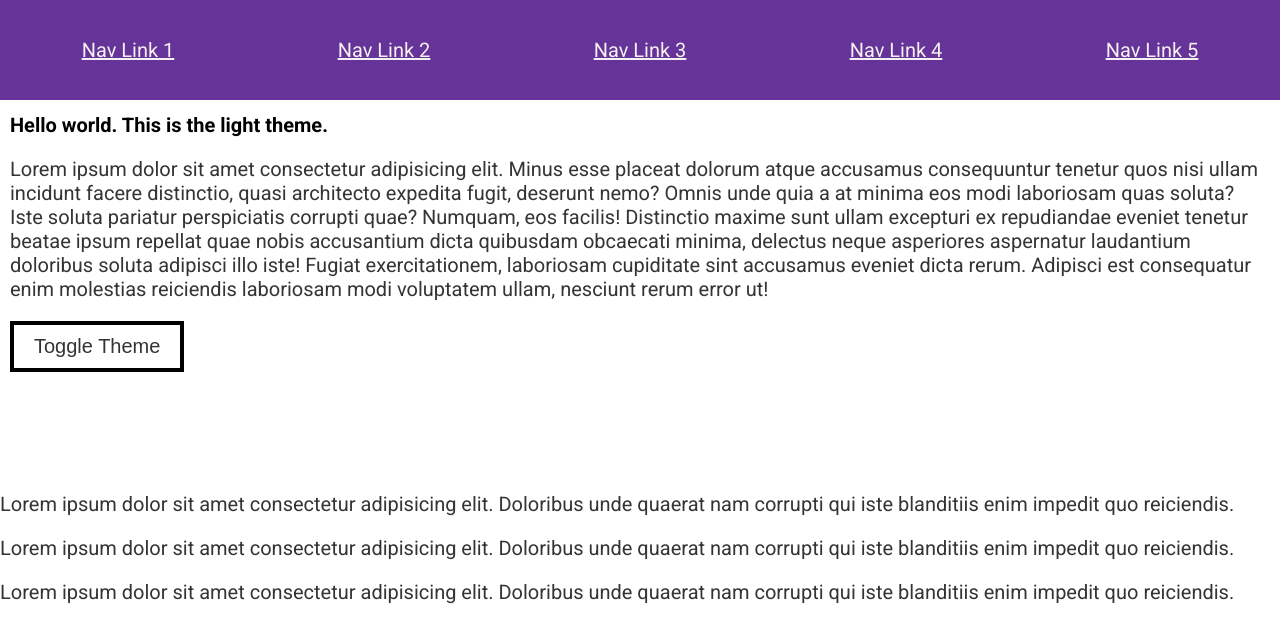
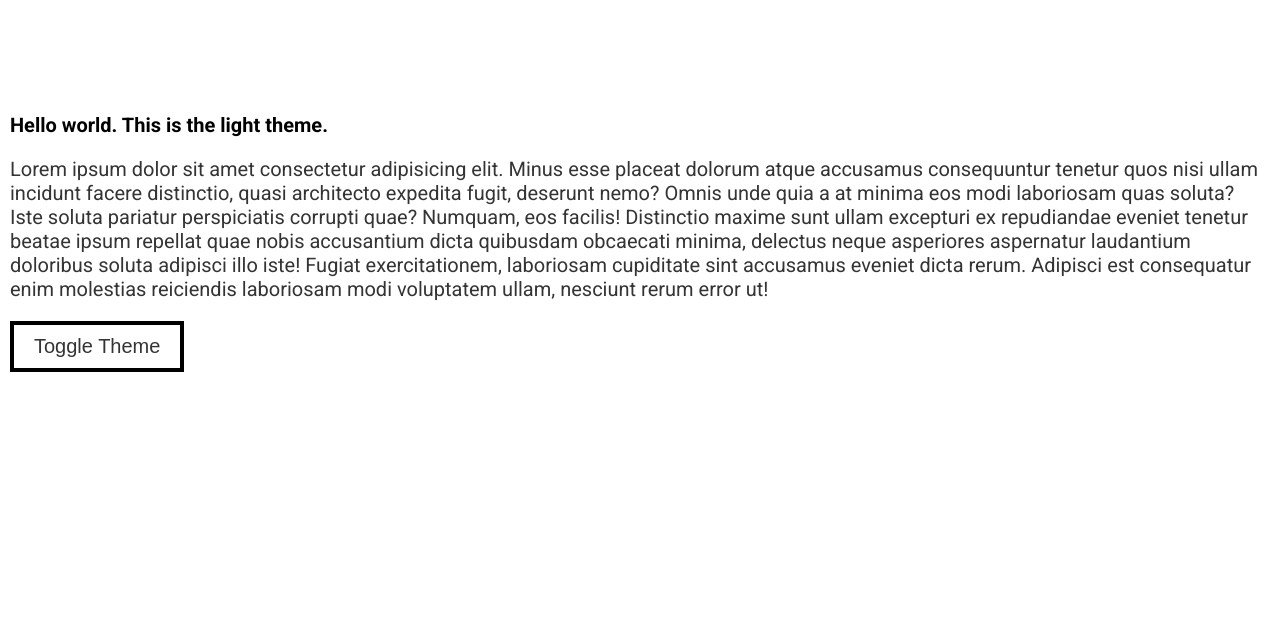
Before and after one commit to ex-jedi/odin-project, a website: page index.html in a window 1280 px wide. Drawn offline with Linux system fonts and the light colour scheme.

Commit message:
Updating index

```diff
--- a/index.html
+++ b/index.html
@@ -14,15 +14,6 @@
 </head>
 
 <body>
-  <header class="header">
-    <nav class="main-nav">
-      <a href="#">Nav Link 1</a>
-      <a href="#">Nav Link 2</a>
-      <a href="#">Nav Link 3</a>
-      <a href="#">Nav Link 4</a>
-      <a href="#">Nav Link 5</a>
-    </nav>
-  </header>
   <main class="main">
     <h1>
       Hello world. This is the <span class="current-theme-text">light</span> theme.
@@ -38,14 +29,6 @@
 
     <button class="toggle-theme-button">Toggle Theme</button>
   </main>
-  <footer class="main-footer">
-    <p>Lorem ipsum dolor sit amet consectetur adipisicing elit. Doloribus unde quaerat nam corrupti qui iste blanditiis
-      enim impedit quo reiciendis.</p>
-    <p>Lorem ipsum dolor sit amet consectetur adipisicing elit. Doloribus unde quaerat nam corrupti qui iste blanditiis
-      enim impedit quo reiciendis.</p>
-    <p>Lorem ipsum dolor sit amet consectetur adipisicing elit. Doloribus unde quaerat nam corrupti qui iste blanditiis
-      enim impedit quo reiciendis.</p>
-  </footer>
   <script src="/scripts/minified/main-min.js"></script>
 </body>
 
```
